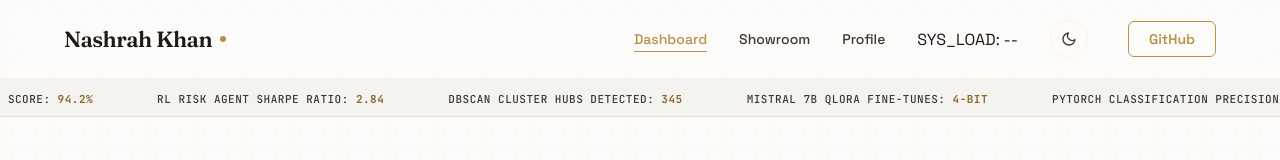
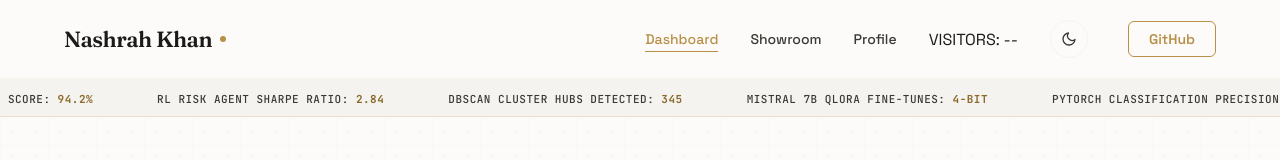
Before and after one commit to nashrahjaan53-code/my-portfolio, a React (Vite) app: page / in a window 1280 px wide. Shown: the top 160 px of the page. Built offline with nearby package versions, Linux system fonts and the light colour scheme; no server answers.

Commit message:
Change visitor label to VISITORS and force rebuild

```diff
--- a/src/components/Navbar.jsx
+++ b/src/components/Navbar.jsx
@@ -19,9 +19,9 @@ export default function Navbar({ theme, toggleTheme, visitorCount }) {
             Profile
           </NavLink>
 
-          <div className="navbar-visitor-badge" title="Persistent portfolio views // Active connection status verified">
+          <div className="navbar-visitor-badge" title="Real-time page views // Active connection status verified">
             <span className="visitor-dot-pulse" />
-            <span>SYS_LOAD: {visitorCount !== null ? visitorCount.toLocaleString() : '--'}</span>
+            <span>VISITORS: {visitorCount !== null ? visitorCount.toLocaleString() : '--'}</span>
           </div>
 
           <button
```
